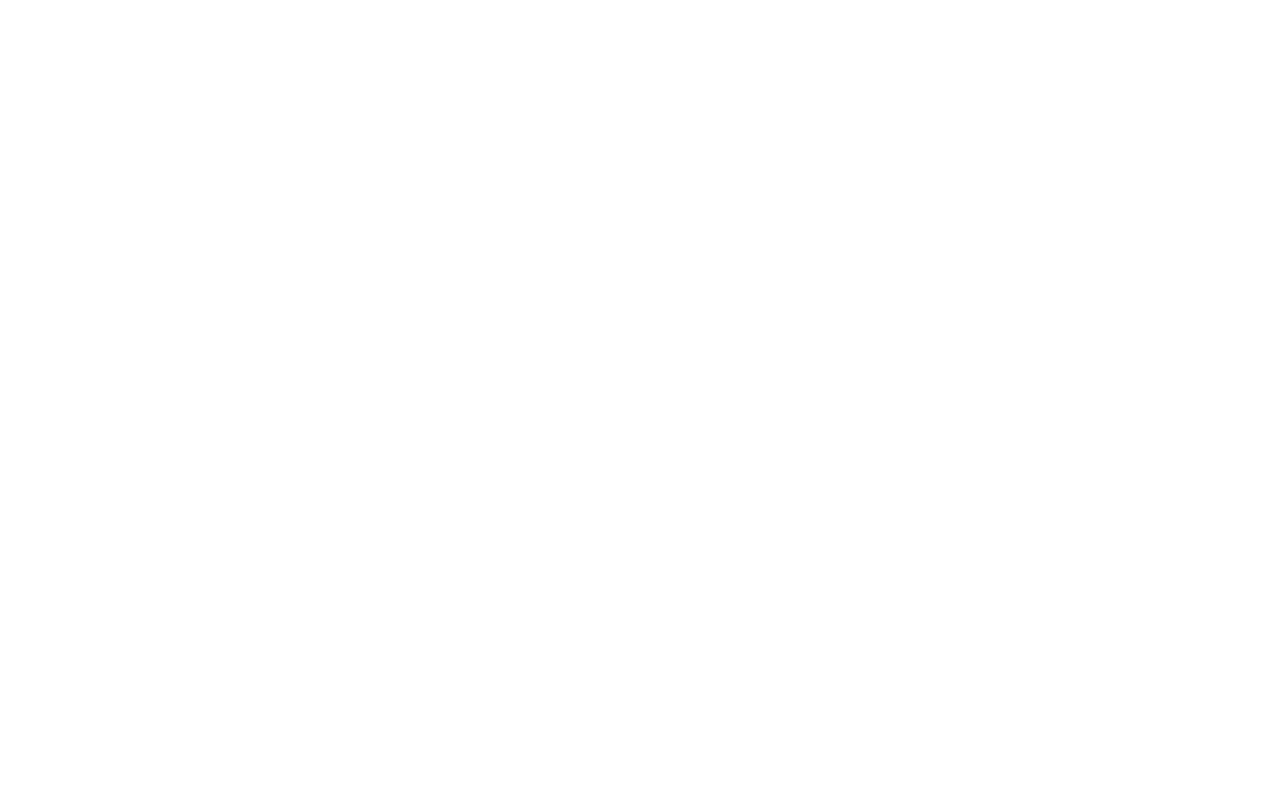
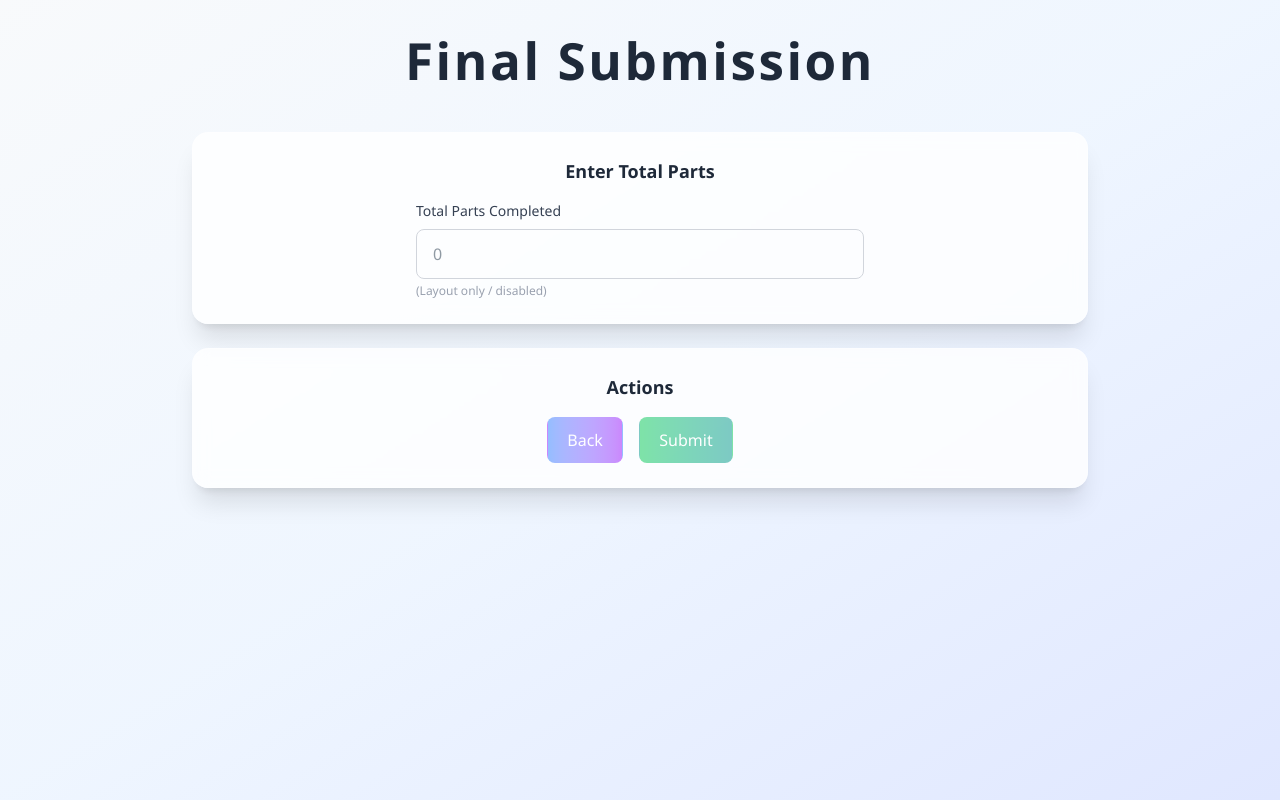
Before and after one commit to makoto0825/Production-Line-Timer-Tracking-System, a React (Vite) app in the folder frontend/: page /final in a window 1280 px wide. Before the commit this address had no page. Built offline with nearby package versions, Linux system fonts and the light colour scheme.

Commit message:
🎨 Create Final submission page UI

```diff
--- a/frontend/src/App.tsx
+++ b/frontend/src/App.tsx
@@ -6,6 +6,7 @@
 } from 'react-router-dom';
 import Login from './pages/Login/Login';
 import Timer from './pages/Timer/Timer';
+import FinalSubmission from './pages/FinalSubmission';
 
 const App = () => {
   return (
@@ -14,6 +15,7 @@
         <Route path='/' element={<Navigate to='/login' replace />} />
         <Route path='/login' element={<Login />} />
         <Route path='/timer' element={<Timer />} />
+        <Route path='/final' element={<FinalSubmission />} />
       </Routes>
     </Router>
   );
--- /dev/null
+++ b/frontend/src/pages/FinalSubmission/FinalSubmission.tsx
@@ -0,0 +1,67 @@
+import React from 'react';
+import Card from '../../commonComponents/Card';
+import Button from '../../commonComponents/Button';
+
+const FinalSubmission: React.FC = () => {
+  return (
+    <div className='min-h-screen bg-gradient-to-br via-blue-50 to-indigo-100 from-slate-50'>
+      {/* Header Section */}
+      <div className='pt-8 pb-6 text-center'>
+        <h1 className='px-4 mb-5 text-xl font-black tracking-wider leading-normal text-gray-800 sm:text-2xl md:text-3xl'>
+          Final Submission
+        </h1>
+      </div>
+
+      {/* Main Content */}
+      <div className='flex justify-center items-start px-4 pb-8'>
+        <div className='w-full max-w-4xl'>
+          {/* Total Parts Entry Card */}
+          <Card
+            title='Enter Total Parts'
+            className='mb-6'
+            content={
+              <div className='mx-auto max-w-md'>
+                <div>
+                  <label
+                    htmlFor='totalParts'
+                    className='block mb-2 text-sm font-medium text-gray-700'
+                  >
+                    Total Parts Completed
+                  </label>
+                  <input
+                    type='number'
+                    id='totalParts'
+                    placeholder='0'
+                    min='0'
+                    className='px-4 py-3 w-full rounded-lg border border-gray-300 transition-colors focus:outline-none focus:ring-2 focus:ring-pink-500 focus:border-transparent'
+                    disabled
+                  />
+                  <p className='mt-1 text-xs text-gray-400'>
+                    (Layout only / disabled)
+                  </p>
+                </div>
+              </div>
+            }
+          />
+
+          {/* Action Buttons Card */}
+          <Card
+            title='Actions'
+            content={
+              <div className='flex gap-4 justify-center'>
+                <Button variant='secondary' disabled>
+                  Back
+                </Button>
+                <Button variant='success' disabled>
+                  Submit
+                </Button>
+              </div>
+            }
+          />
+        </div>
+      </div>
+    </div>
+  );
+};
+
+export default FinalSubmission;
--- /dev/null
+++ b/frontend/src/pages/FinalSubmission/index.ts
@@ -0,0 +1 @@
+export { default } from './FinalSubmission';
--- a/frontend/src/pages/Timer/Timer.tsx
+++ b/frontend/src/pages/Timer/Timer.tsx
@@ -1,8 +1,8 @@
 import { useNavigate } from 'react-router-dom';
 import { useEffect } from 'react';
-import Card from './commonComponents/Card';
-import Button from './commonComponents/Button';
-import InfoGrid from './commonComponents/InfoGrid';
+import Card from '../../commonComponents/Card';
+import Button from '../../commonComponents/Button';
+import InfoGrid from '../../commonComponents/InfoGrid';
 import { useTimer } from './hooks/useTimer';
 
 const Timer = () => {
--- a/frontend/src/pages/Timer/hooks/useTimer.ts
+++ b/frontend/src/pages/Timer/hooks/useTimer.ts
@@ -148,8 +148,8 @@
   // ===== NAVIGATION =====
   // Handle next page navigation
   const handleNext = () => {
-    console.log('Navigate to Page 3');
-    navigate('/login'); // TODO: Change to actual Page 3 route when implemented
+    console.log('Navigate to Final Submission');
+    navigate('/final');
   };
 
   // ===== USER INPUT HANDLERS =====
--- a/frontend/src/pages/Timer/index.ts
+++ b/frontend/src/pages/Timer/index.ts
@@ -1,3 +1,3 @@
-export { default as Card } from './commonComponents/Card';
-export { default as Button } from './commonComponents/Button';
-export { default as InfoGrid } from './commonComponents/InfoGrid';
+export { default as Card } from '../../commonComponents/Card';
+export { default as Button } from '../../commonComponents/Button';
+export { default as InfoGrid } from '../../commonComponents/InfoGrid';
```
Also changed, not shown: frontend/src/commonComponents/Button.tsx (renamed from frontend/src/pages/Timer/commonComponents/Button.tsx), frontend/src/commonComponents/Card.tsx (renamed from frontend/src/pages/Timer/commonComponents/Card.tsx), frontend/src/commonComponents/InfoGrid.tsx (renamed from frontend/src/pages/Timer/commonComponents/InfoGrid.tsx).
